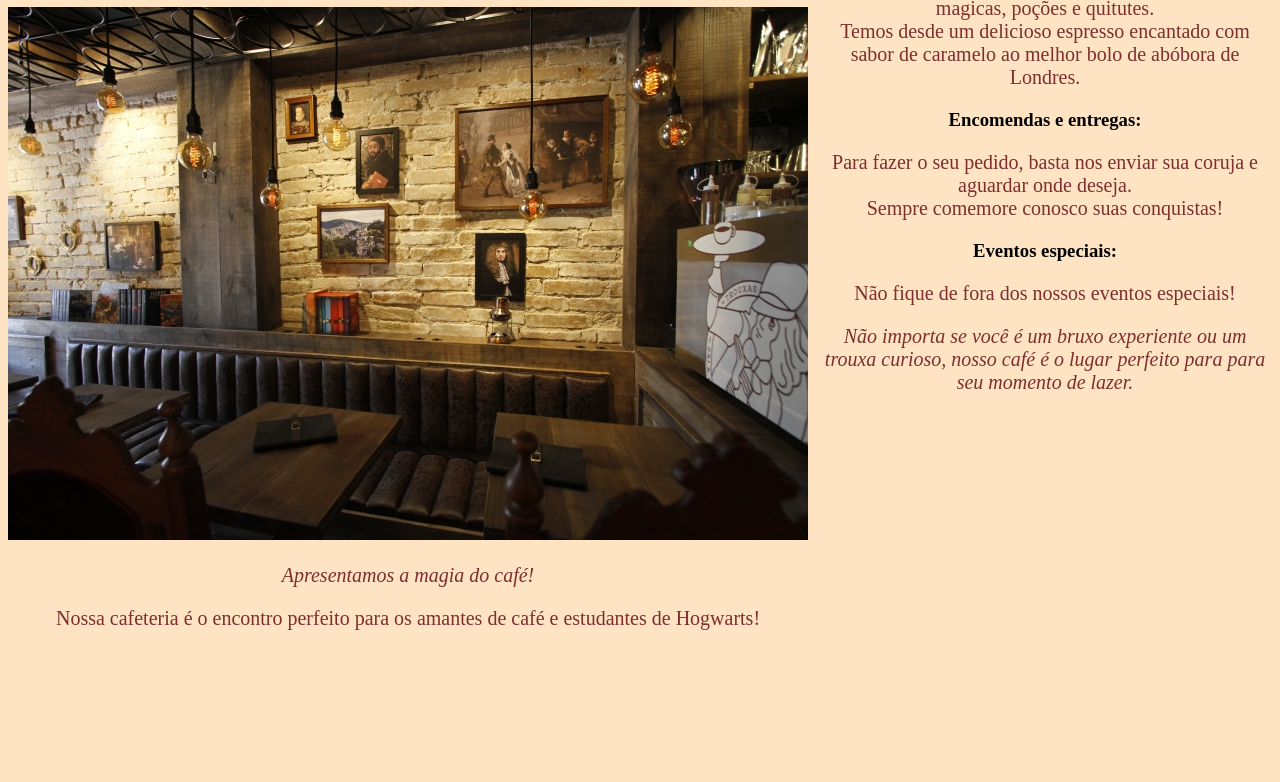
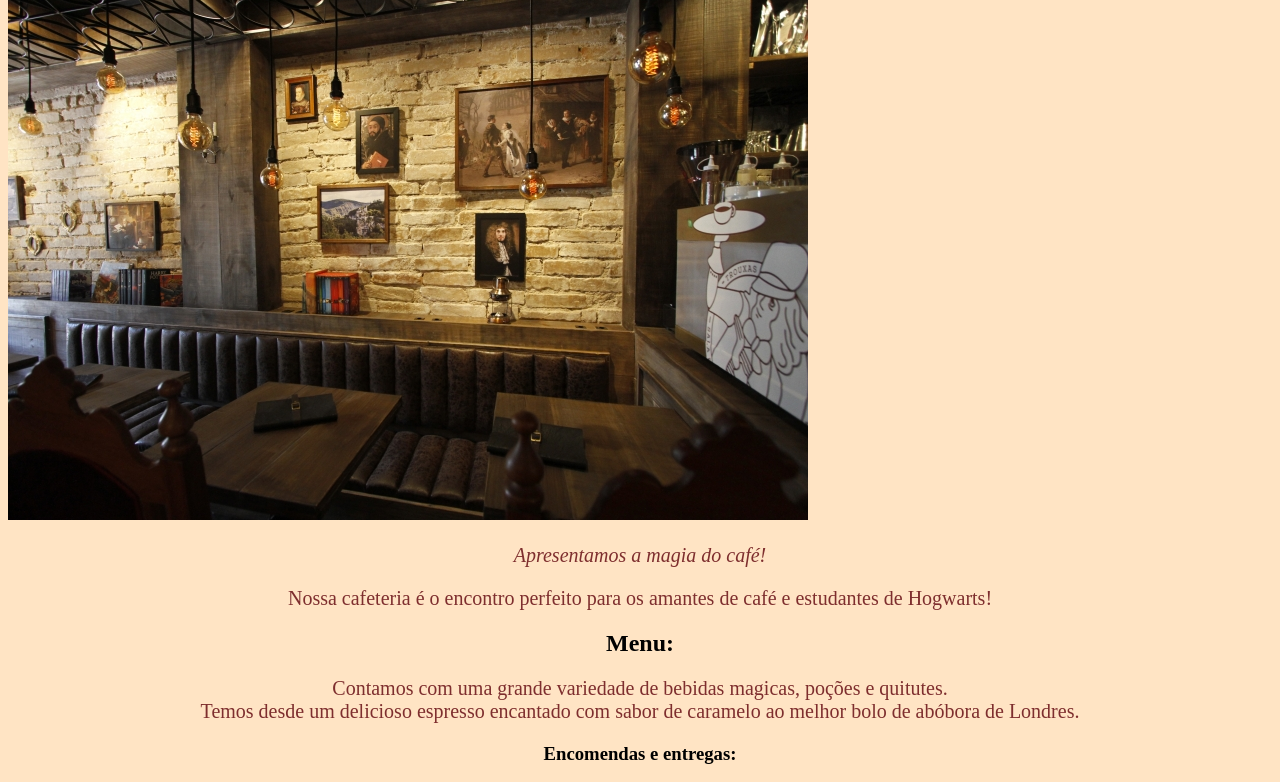
Before and after one commit to Celina3009/Caf-do-Hogwarts, a plain HTML site: page index.html in a window 1280 px wide. Shown: the part 93-875 px from the top of the page. Before the commit the page ends 800 px from the top, so only its background shows below. Drawn offline with Linux system fonts and the light colour scheme.

Commit message:
tentativa 2

```diff
--- a/style.css
+++ b/style.css
@@ -17,9 +17,10 @@ body{
 .cabecalho{
    align-items: center;
    justify-content: space-around;
-}
 
-.cabecalho{
-    float: left;
-    margin-right: 10px;
+
+cabecalho{
+    display: inline-block;
+    vertical-align: top;
+    width: 50%;
  }
```
